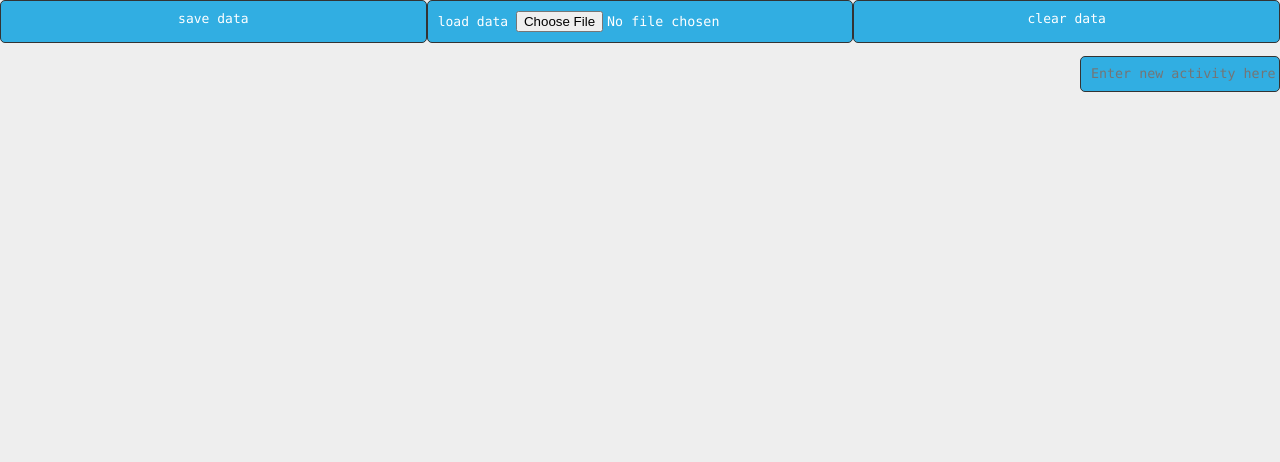
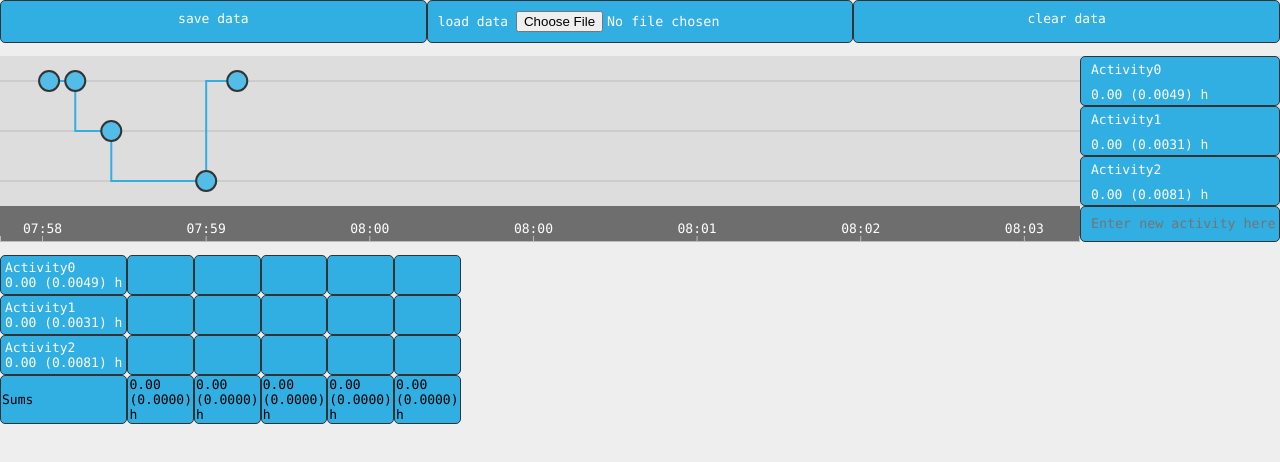
Before and after one commit to mast4461/timekeeper, a plain HTML site: page index.html in a window 1280 px wide. Drawn offline with nearby package versions, Linux system fonts and the light colour scheme.

Commit message:
Change d3 script source from local to cdn.

```diff
--- a/index.html
+++ b/index.html
@@ -8,7 +8,7 @@
 	<link rel="stylesheet" type="text/css" href="dist/main.css">
 
 	<!-- External scripts -->
-	<script type="text/javascript" src="external/d3.v3.js"></script>
+	<script src="http://d3js.org/d3.v3.min.js"></script>
 </head>
 <body>
 <!-- Section for menu buttons -->
```
